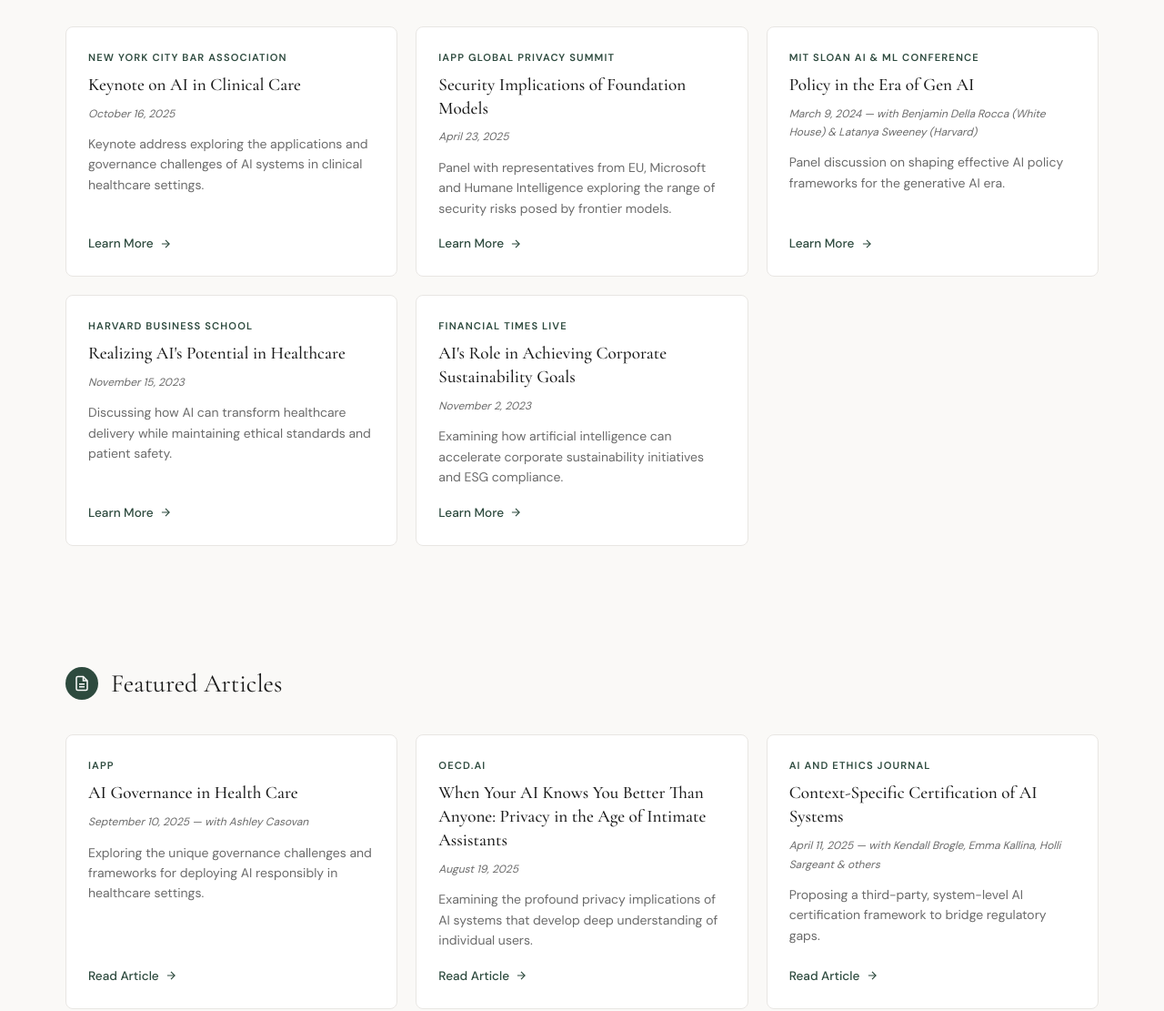
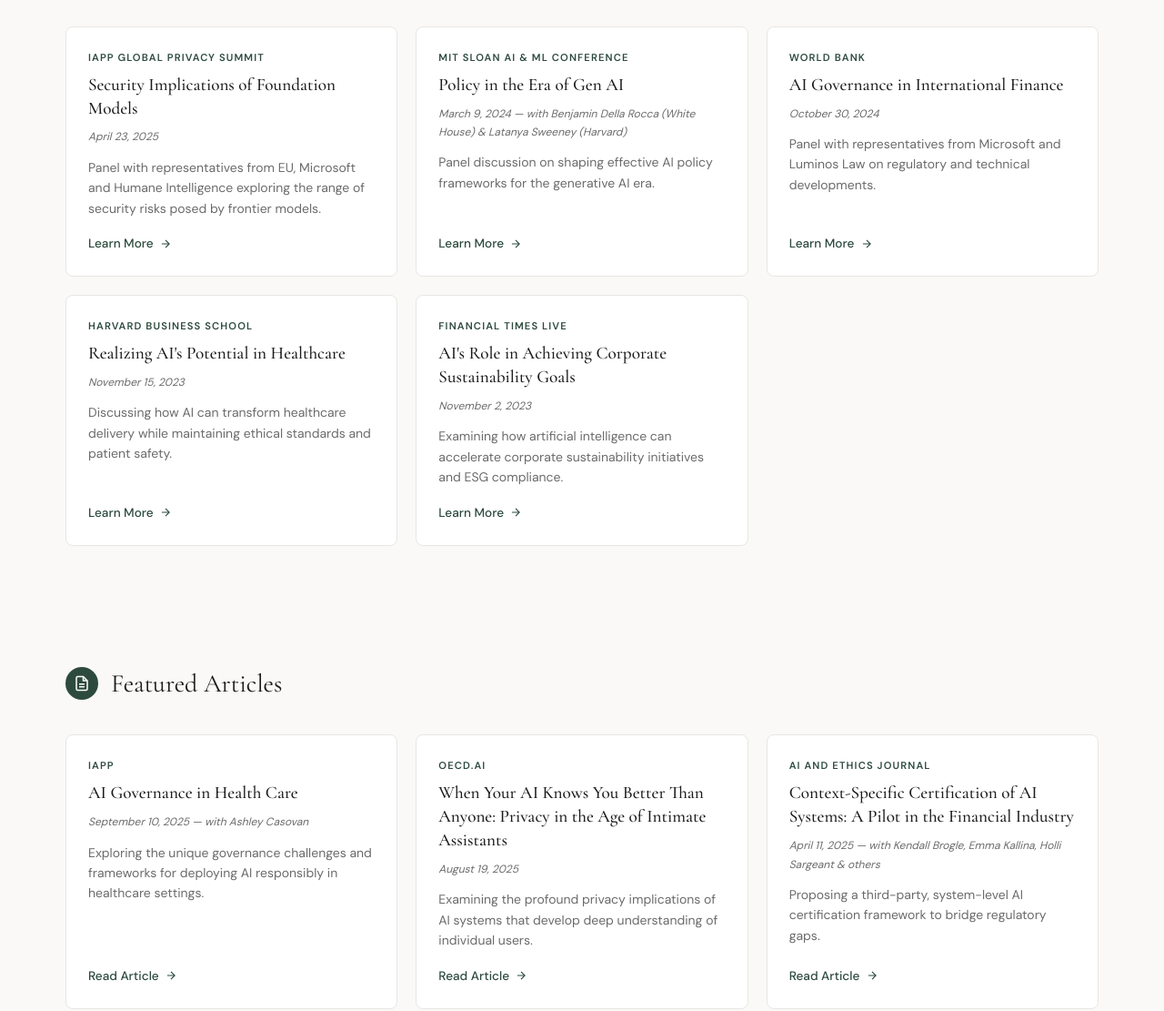
Before and after one commit to var0101/var0101.github.io, a plain HTML site: page index.html in a window 1280 px wide. Shown: the part 915-2026 px from the top of the page at 91% size. Drawn offline with nearby package versions, Linux system fonts and the light colour scheme.

Commit message:
Revert "Update index.html"
This reverts commit 6d3c980db133e19d2ee0cc93fe2e30687673c30b.

```diff
--- a/index.html
+++ b/index.html
@@ -468,13 +468,6 @@
         </div>
         <div class="cards-grid">
             <div class="card fade-in">
-                <span class="card-label">New York City Bar Association</span>
-                <h3 class="card-title">Keynote on AI in Clinical Care</h3>
-                <p class="card-meta">October 16, 2025</p>
-                <p class="card-description">Keynote address exploring the applications and governance challenges of AI systems in clinical healthcare settings.</p>
-                <a href="https://www.nycbar.org/cle-offerings/artificial-intelligence-and-clinical-care/" target="_blank" class="card-link">Learn More <svg viewBox="0 0 24 24"><line x1="5" y1="12" x2="19" y2="12"/><polyline points="12 5 19 12 12 19"/></svg></a>
-            </div>
-            <div class="card fade-in">
                 <span class="card-label">IAPP Global Privacy Summit</span>
                 <h3 class="card-title">Security Implications of Foundation Models</h3>
                 <p class="card-meta">April 23, 2025</p>
@@ -487,6 +480,13 @@
                 <p class="card-meta">March 9, 2024 — with Benjamin Della Rocca (White House) & Latanya Sweeney (Harvard)</p>
                 <p class="card-description">Panel discussion on shaping effective AI policy frameworks for the generative AI era.</p>
                 <a href="https://www.youtube.com/watch?v=aqsxC-kwg-U" target="_blank" class="card-link">Learn More <svg viewBox="0 0 24 24"><line x1="5" y1="12" x2="19" y2="12"/><polyline points="12 5 19 12 12 19"/></svg></a>
+            </div>
+            <div class="card fade-in">
+                <span class="card-label">World Bank</span>
+                <h3 class="card-title">AI Governance in International Finance</h3>
+                <p class="card-meta">October 30, 2024</p>
+                <p class="card-description">Panel with representatives from Microsoft and Luminos Law on regulatory and technical developments.</p>
+                <a href="https://www.linkedin.com/posts/activity-7267123268724174848-Obw_/" target="_blank" class="card-link">Learn More <svg viewBox="0 0 24 24"><line x1="5" y1="12" x2="19" y2="12"/><polyline points="12 5 19 12 12 19"/></svg></a>
             </div>
             <div class="card fade-in">
                 <span class="card-label">Harvard Business School</span>
@@ -529,7 +529,7 @@
             </div>
             <div class="card fade-in">
                 <span class="card-label">AI and Ethics Journal</span>
-                <h3 class="card-title">Context-Specific Certification of AI Systems</h3>
+                <h3 class="card-title">Context-Specific Certification of AI Systems: A Pilot in the Financial Industry</h3>
                 <p class="card-meta">April 11, 2025 — with Kendall Brogle, Emma Kallina, Holli Sargeant & others</p>
                 <p class="card-description">Proposing a third-party, system-level AI certification framework to bridge regulatory gaps.</p>
                 <a href="https://link.springer.com/article/10.1007/s43681-025-00720-w" target="_blank" class="card-link">Read Article <svg viewBox="0 0 24 24"><line x1="5" y1="12" x2="19" y2="12"/><polyline points="12 5 19 12 12 19"/></svg></a>
```
